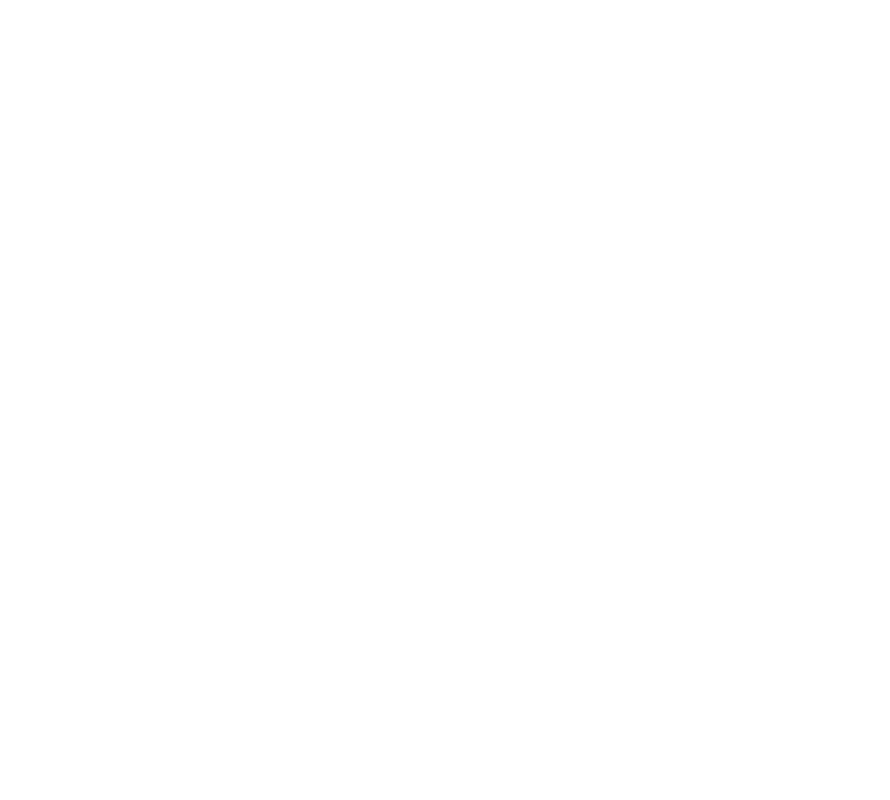
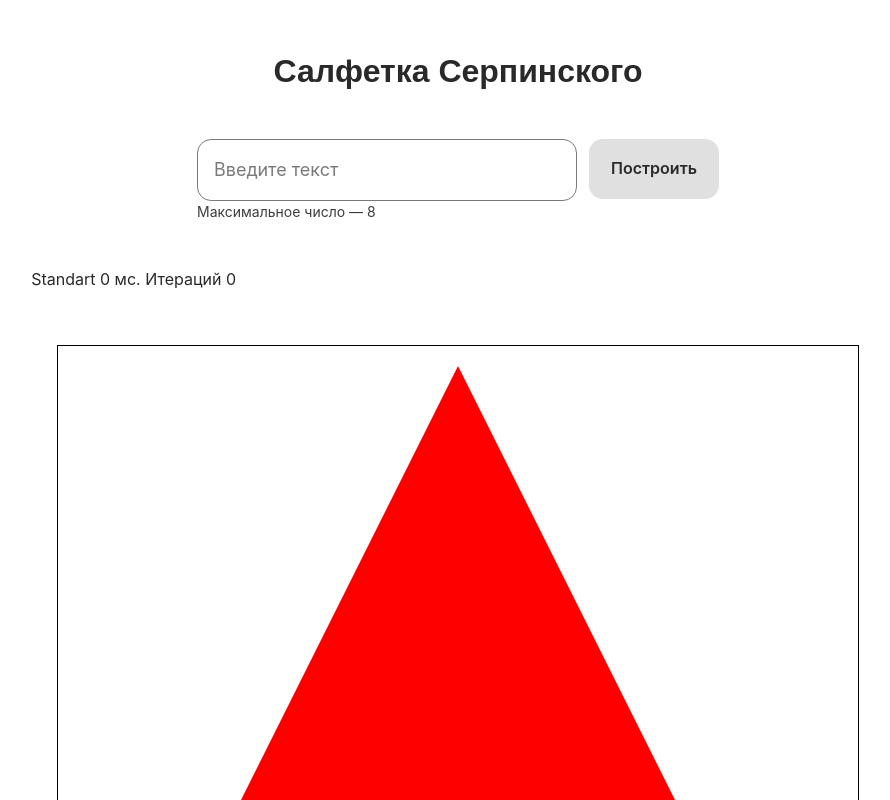
Before and after one commit to Danila4191/Algoritms-MTUCI, a React (Create React App) app in the folder algoritms-mtuci/: page /module-five in a window 1280 px wide. Shown: the part 140-940 px from the top of the page, without its empty margins (182-1072 px from the left). Before the commit the page ends 800 px from the top, so only its background shows below. Built offline with nearby package versions, Linux system fonts and the light colour scheme.

Commit message:
add fractal sierpinski

```diff
--- a/algoritms-mtuci/package.json
+++ b/algoritms-mtuci/package.json
@@ -13,6 +13,7 @@
     "cypress": "^14.2.1",
     "nanoid": "^3.2.0",
     "react": "^17.0.2",
+    "react-canvas-draw": "^1.2.1",
     "react-dom": "^17.0.2",
     "react-fast-marquee": "^1.3.1",
     "react-router-dom": "^5.2.1",
--- a/algoritms-mtuci/public/index.html
+++ b/algoritms-mtuci/public/index.html
@@ -18,6 +18,6 @@
   <body>
     <noscript>You need to enable JavaScript to run this app.</noscript>
     <div id="root"></div>
-
+    <canvas className={styles.canvas} id="fractalCanvas"></canvas>
   </body>
 </html>
--- a/algoritms-mtuci/src/components/app/App.jsx
+++ b/algoritms-mtuci/src/components/app/App.jsx
@@ -6,6 +6,7 @@
 import { ModuleTwo } from "../module-two/module-two";
 import { ModuleThree } from "../module-three/module-three";
 import { ModuleFour } from "../module_four/module-four";
+import { ModuleFive } from "../module-five/module-five";
 function App() {
   return (
     <div className={styles.app}>
@@ -27,7 +28,7 @@
             <ModuleFour></ModuleFour>
           </Route>
           <Route path="/module-five">
-
+            <ModuleFive></ModuleFive>
           </Route>
         </Switch>
       </BrowserRouter>
--- a/algoritms-mtuci/src/components/main/main.jsx
+++ b/algoritms-mtuci/src/components/main/main.jsx
@@ -38,15 +38,15 @@
         <Link className={styles.link} to="/module-four">
           <div className={`${styles.card} `}>
             <p className={`${styles.link__text} text_type_h3`}>Module four</p>
-            <p className={`${styles.link__text} text`}>
-              Стэк
-            </p>
+            <p className={`${styles.link__text} text`}>Стэк</p>
           </div>
         </Link>
         <Link className={styles.link} to="/module-five">
           <div className={`${styles.card} `}>
             <p className={`${styles.link__text} text_type_h3`}>Module five</p>
-            <p className={`${styles.link__text} text`}></p>
+            <p className={`${styles.link__text} text`}>
+              Генерация фрактала Салфетки Серпинского
+            </p>
           </div>
         </Link>
       </div>
--- /dev/null
+++ b/algoritms-mtuci/src/components/module-five/module-five.module.css
@@ -0,0 +1,41 @@
+.imput {
+  display: flex;
+  width: 522px;
+  gap: 12px;
+  max-width: 522px;
+  margin: 0 auto;
+}
+.container {
+  display: flex;
+  flex-direction: column;
+}
+.algo__box {
+  gap: 12px;
+  display: flex;
+  padding-top: 120px;
+  margin: 0 auto;
+}
+.result {
+  padding-top: 10px;
+  margin: 0 auto;
+
+  display: flex;
+  justify-content: center;
+}
+.result__item {
+  padding: 0;
+  margin: 0px;
+}
+.result__table {
+  margin-top: 30px;
+  display: grid;
+  margin-bottom: 30px;
+  grid-template-columns: auto auto auto;
+  gap: 10px
+}
+.canvas {
+  width: 800px;
+  height: 800px;
+  border: 1px solid #000;
+  z-index: 4;
+}
--- /dev/null
+++ b/algoritms-mtuci/src/components/module-five/module-five.tsx
@@ -0,0 +1,99 @@
+import React, { useState } from "react";
+// @ts-ignore
+import styles from "./module-five.module.css";
+import { SolutionLayout } from "../ui/solution-layout/solution-layout";
+import { Input } from "../ui/input/input";
+import { Button } from "../ui/button/button";
+import {} from "../../utils/functions";
+
+export const ModuleFive = () => {
+  const [inputValue, setInputValue] = useState({ value: 0 });
+  const [loading, setloading] = useState(false);
+  const [stopwatcStandartValue, setStopwatcStandartValue] = useState(0);
+
+  const onChange = (e: React.ChangeEvent<HTMLInputElement>) => {
+    setInputValue({ ...inputValue, value: e.target.valueAsNumber });
+  };
+  const onClick = () => {
+    setloading(true);
+    let start = new Date().getTime();
+    setDepth(inputValue.value)
+    let end = new Date().getTime();
+    setStopwatcStandartValue(end - start);
+    setloading(false);
+  };
+
+  const [depth, setDepth] = useState(0);
+  const [size, setSize] = useState(800);
+
+  const drawTriangle = (ctx:any, p1:any, p2:any, p3:any, currentDepth:any) => {
+    if (currentDepth === 0) {
+      ctx.beginPath();
+      ctx.moveTo(p1.x, p1.y);
+      ctx.lineTo(p2.x, p2.y);
+      ctx.lineTo(p3.x, p3.y);
+      ctx.closePath();
+      ctx.fillStyle = `hsl(${currentDepth * 40}, 100%, 50%)`;
+      ctx.fill();
+      return;
+    }
+
+    // Находим середины сторон
+    const p12 = { x: (p1.x + p2.x) / 2, y: (p1.y + p2.y) / 2 };
+    const p23 = { x: (p2.x + p3.x) / 2, y: (p2.y + p3.y) / 2 };
+    const p31 = { x: (p3.x + p1.x) / 2, y: (p3.y + p1.y) / 2 };
+
+    // Рекурсивно рисуем 3 меньших треугольника
+    drawTriangle(ctx, p1, p12, p31, currentDepth - 1);
+    drawTriangle(ctx, p12, p2, p23, currentDepth - 1);
+    drawTriangle(ctx, p31, p23, p3, currentDepth - 1);
+  };
+  const drawSierpinski = (canvas:any) => {
+
+
+    if (!canvas) return;
+
+    const ctx = canvas.getContext('2d');
+    ctx.clearRect(0, 0, canvas.width, canvas.height);
+
+    // Вершины основного треугольника
+    const p1 = { x: size / 2, y: 20 };
+    const p2 = { x: 20, y: size - 20 };
+    const p3 = { x: size - 20, y: size - 20 };
+
+    drawTriangle(ctx, p1, p2, p3, depth);
+
+  };
+  return (
+    <SolutionLayout title="Салфетка Серпинского">
+      <div className={styles.container}>
+        <div className={styles.imput}>
+          <Input
+            type="number"
+            onChange={onChange}
+            max={8}
+            isLimitText={true}
+          />
+          <Button
+            onClick={onClick}
+            text="Построить"
+            isLoader={loading}
+            disabled={inputValue.value.toString() == "NaN" || inputValue.value < 1 || inputValue.value > 8 || loading}
+          />
+        </div>
+        <div className={styles.result__table}>
+          <p>
+            Standart {stopwatcStandartValue} мс. Итераций {depth}
+          </p>
+        </div>
+        <div className={styles.result}>
+        <canvas className={styles.canvas}
+          width={800}
+          height={800}
+          ref={drawSierpinski}
+        />
+        </div>
+      </div>
+    </SolutionLayout>
+  );
+};
--- a/algoritms-mtuci/src/index.jsx
+++ b/algoritms-mtuci/src/index.jsx
@@ -8,6 +8,7 @@
     <App />
   </React.StrictMode>,
   document.getElementById("root")
+
 );
 
 // If you want to start measuring performance in your app, pass a function
```
Also changed, not shown: 2 other files (tests, documents, lock files or other folders).
